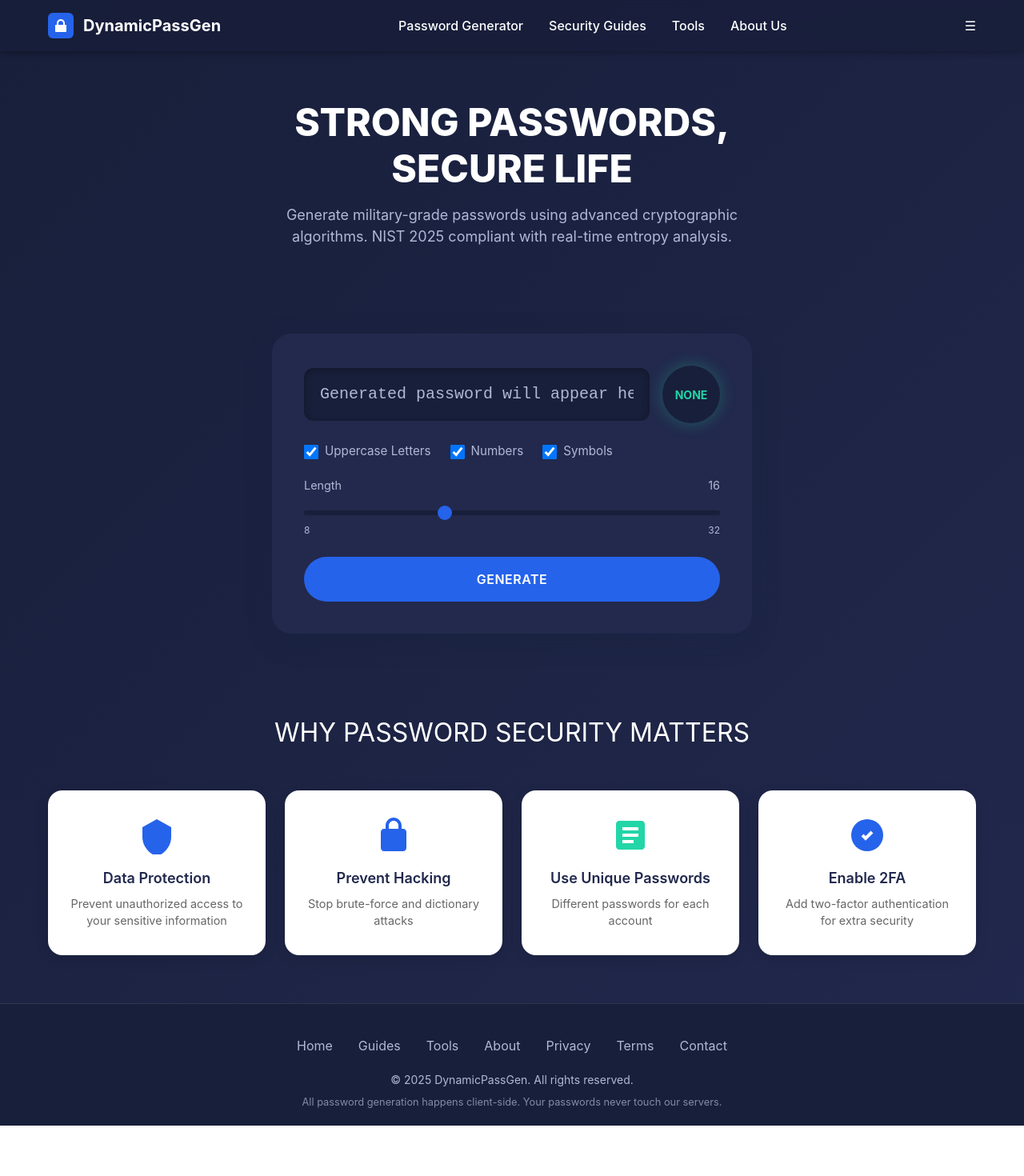
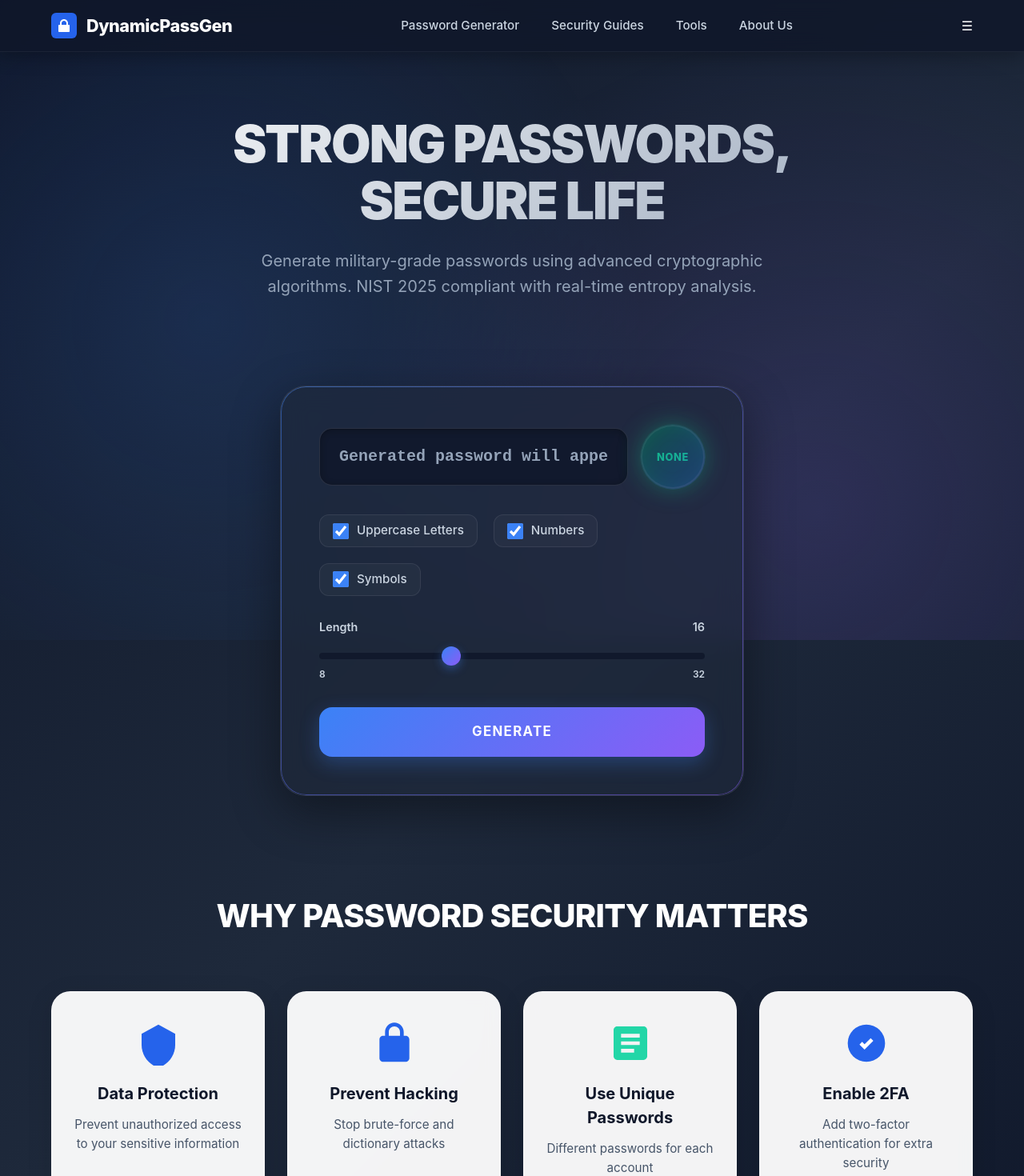
Before and after one commit to atypicvoyage-droid/dynamicpassgen-redesign, a Next.js app: page / in a window 1280 px wide. Shown: the top 1470 px of the page at 80% size. Before the commit the page ends 1407 px from the top, so only its background shows below. Built offline with nearby package versions, Linux system fonts and the light colour scheme.

Commit message:
Add professional design overhaul - enhanced globals.css with glassmorphism, gradients, and modern styling

```diff
--- a/app/globals.css
+++ b/app/globals.css
@@ -2,14 +2,18 @@
 @tailwind components;
 @tailwind utilities;
 
+@import url('https://fonts.googleapis.com/css2?family=Inter:wght@400;500;600;700;800;900&display=swap');
+
 :root {
-  --navy-dark: #181f3a;
-  --navy-medium: #21284d;
-  --navy-card: #22294c;
-  --blue-primary: #2563eb;
-  --blue-hover: #3275f7;
-  --accent-green: #22d6a7;
-  --text-light: #b1b8d6;
+  --navy-dark: #0f172a;
+  --navy-medium: #1e293b;
+  --navy-card: #1e293b;
+  --blue-primary: #3b82f6;
+  --blue-hover: #2563eb;
+  --purple-accent: #8b5cf6;
+  --green-accent: #10b981;
+  --text-light: #94a3b8;
+  --text-lighter: #cbd5e1;
 }
 
 * {
@@ -19,35 +23,54 @@
 }
 
 body {
-  font-family: -apple-system, BlinkMacSystemFont, 'Segoe UI', 'Roboto', 'Oxygen', 'Ubuntu', 'Cantarell', 'Fira Sans', 'Droid Sans', 'Helvetica Neue', sans-serif;
+  font-family: 'Inter', -apple-system, BlinkMacSystemFont, 'Segoe UI', 'Roboto', sans-serif;
   -webkit-font-smoothing: antialiased;
   -moz-osx-font-smoothing: grayscale;
-  background: linear-gradient(135deg, var(--navy-dark) 0%, var(--navy-medium) 100%);
+  background: linear-gradient(135deg, #0f172a 0%, #1e293b 50%, #0f172a 100%);
   color: white;
   min-height: 100vh;
+  position: relative;
+  overflow-x: hidden;
+}
+
+body::before {
+  content: '';
+  position: fixed;
+  top: 0;
+  left: 0;
+  right: 0;
+  bottom: 0;
+  background:
+    radial-gradient(circle at 20% 50%, rgba(59, 130, 246, 0.15) 0%, transparent 50%),
+    radial-gradient(circle at 80% 80%, rgba(139, 92, 246, 0.15) 0%, transparent 50%);
+  pointer-events: none;
+  z-index: 0;
 }
 
 .app-container {
   display: flex;
   flex-direction: column;
   min-height: 100vh;
+  position: relative;
+  z-index: 1;
 }
 
 /* Header Styles */
 .site-header {
-  background: rgba(24, 31, 58, 0.8);
-  backdrop-filter: blur(10px);
+  background: rgba(15, 23, 42, 0.8);
+  backdrop-filter: blur(12px);
+  border-bottom: 1px solid rgba(255, 255, 255, 0.05);
   padding: 1rem 0;
   position: sticky;
   top: 0;
   z-index: 1000;
-  box-shadow: 0 2px 8px rgba(0, 0, 0, 0.3);
+  box-shadow: 0 4px 24px rgba(0, 0, 0, 0.3);
 }
 
 .header-content {
   max-width: 1200px;
   margin: 0 auto;
-  padding: 0 20px;
+  padding: 0 24px;
   display: flex;
   justify-content: space-between;
   align-items: center;
@@ -59,56 +82,107 @@ body {
   gap: 12px;
   color: white;
   text-decoration: none;
-  font-weight: 700;
-  font-size: 1.25rem;
+  font-weight: 800;
+  font-size: 1.35rem;
+  letter-spacing: -0.02em;
+  transition: all 0.3s ease;
+}
+
+.logo:hover {
+  transform: translateY(-1px);
+  color: var(--blue-primary);
 }
 
 .nav-links {
   display: flex;
-  gap: 2rem;
+  gap: 2.5rem;
   align-items: center;
 }
 
 .nav-link {
-  color: white;
+  color: var(--text-lighter);
   text-decoration: none;
   font-weight: 500;
-  transition: color 0.3s ease;
+  font-size: 0.95rem;
+  transition: all 0.3s ease;
+  position: relative;
+}
+
+.nav-link::after {
+  content: '';
+  position: absolute;
+  bottom: -4px;
+  left: 0;
+  width: 0;
+  height: 2px;
+  background: var(--blue-primary);
+  transition: width 0.3s ease;
 }
 
 .nav-link:hover {
-  color: var(--accent-green);
+  color: white;
+}
+
+.nav-link:hover::after {
+  width: 100%;
 }
 
 /* Hero Section */
 .hero {
-  padding: 60px 20px;
+  padding: 80px 24px 60px;
   text-align: center;
+  position: relative;
 }
 
 .hero h1 {
-  font-size: 3rem;
-  font-weight: 800;
-  line-height: 1.2;
-  margin-bottom: 1rem;
-  color: white;
+  font-size: 4rem;
+  font-weight: 900;
+  line-height: 1.1;
+  margin-bottom: 1.5rem;
+  background: linear-gradient(135deg, #ffffff 0%, #94a3b8 100%);
+  -webkit-background-clip: text;
+  -webkit-text-fill-color: transparent;
+  background-clip: text;
+  letter-spacing: -0.03em;
 }
 
 .hero p {
-  font-size: 1.125rem;
+  font-size: 1.25rem;
   color: var(--text-light);
-  max-width: 600px;
+  max-width: 650px;
   margin: 0 auto 3rem;
+  line-height: 1.6;
 }
 
-/* Central Card */
+/* Central Card - Glassmorphism */
 .central-card {
-  background: var(--navy-card);
-  border-radius: 24px;
-  box-shadow: 0 8px 32px rgba(22, 34, 63, 0.3);
-  padding: 40px;
-  max-width: 600px;
+  background: rgba(30, 41, 59, 0.6);
+  backdrop-filter: blur(16px);
+  border: 1px solid rgba(255, 255, 255, 0.08);
+  border-radius: 32px;
+  box-shadow:
+    0 20px 60px rgba(0, 0, 0, 0.4),
+    inset 0 1px 0 rgba(255, 255, 255, 0.1);
+  padding: 48px;
+  max-width: 580px;
   margin: 0 auto;
+  position: relative;
+}
+
+.central-card::before {
+  content: '';
+  position: absolute;
+  top: 0;
+  left: 0;
+  right: 0;
+  bottom: 0;
+  border-radius: 32px;
+  padding: 1px;
+  background: linear-gradient(135deg, rgba(59, 130, 246, 0.5), rgba(139, 92, 246, 0.5));
+  -webkit-mask: linear-gradient(#fff 0 0) content-box, linear-gradient(#fff 0 0);
+  -webkit-mask-composite: xor;
+  mask-composite: exclude;
+  pointer-events: none;
 }
 
 /* Password Display */
@@ -116,184 +190,265 @@ body {
   display: flex;
   align-items: center;
   gap: 16px;
-  margin-bottom: 24px;
+  margin-bottom: 32px;
 }
 
 .password-input {
   flex: 1;
-  background: var(--navy-dark);
+  background: rgba(15, 23, 42, 0.8);
   color: white;
-  border: none;
-  border-radius: 12px;
-  padding: 18px 20px;
+  border: 1px solid rgba(255, 255, 255, 0.1);
+  border-radius: 16px;
+  padding: 20px 24px;
   font-size: 1.25rem;
   font-family: 'Courier New', monospace;
+  font-weight: 600;
   box-shadow: inset 0 2px 8px rgba(0, 0, 0, 0.3);
+  transition: all 0.3s ease;
+}
+
+.password-input:focus {
+  outline: none;
+  border-color: var(--blue-primary);
+  box-shadow: 0 0 0 4px rgba(59, 130, 246, 0.1);
 }
 
 .password-input::placeholder {
   color: var(--text-light);
 }
 
-/* Strength Meter Circle */
+/* Strength Circle - Animated */
 .strength-circle {
-  width: 72px;
-  height: 72px;
-  background: var(--navy-dark);
+  width: 80px;
+  height: 80px;
+  background: rgba(15, 23, 42, 0.8);
+  border: 2px solid rgba(255, 255, 255, 0.1);
   border-radius: 50%;
   display: flex;
   align-items: center;
   justify-content: center;
-  font-weight: 700;
-  font-size: 0.875rem;
-  color: var(--accent-green);
-  box-shadow: 0 0 20px rgba(34, 214, 167, 0.3);
+  font-weight: 800;
+  font-size: 0.8rem;
+  letter-spacing: 0.05em;
+  color: var(--green-accent);
+  box-shadow:
+    0 0 30px rgba(16, 185, 129, 0.4),
+    inset 0 0 20px rgba(16, 185, 129, 0.1);
+  position: relative;
+  flex-shrink: 0;
+}
+
+.strength-circle::before {
+  content: '';
+  position: absolute;
+  top: -2px;
+  left: -2px;
+  right: -2px;
+  bottom: -2px;
+  border-radius: 50%;
+  background: linear-gradient(135deg, var(--green-accent), var(--blue-primary));
+  opacity: 0.3;
+  animation: pulse 2s ease-in-out infinite;
+}
+
+@keyframes pulse {
+  0%, 100% { opacity: 0.3; transform: scale(1); }
+  50% { opacity: 0.6; transform: scale(1.05); }
 }
 
 /* Options Row */
 .options-row {
   display: flex;
-  gap: 24px;
-  margin-bottom: 20px;
+  gap: 20px;
+  margin-bottom: 28px;
   flex-wrap: wrap;
 }
 
 .option-label {
   display: flex;
   align-items: center;
-  gap: 8px;
-  color: var(--text-light);
+  gap: 10px;
+  color: var(--text-lighter);
   font-size: 0.95rem;
+  font-weight: 500;
   cursor: pointer;
+  padding: 8px 16px;
+  background: rgba(255, 255, 255, 0.03);
+  border: 1px solid rgba(255, 255, 255, 0.08);
+  border-radius: 12px;
+  transition: all 0.3s ease;
+}
+
+.option-label:hover {
+  background: rgba(255, 255, 255, 0.06);
+  border-color: rgba(59, 130, 246, 0.3);
 }
 
 .option-label input[type="checkbox"] {
-  width: 18px;
-  height: 18px;
+  width: 20px;
+  height: 20px;
   cursor: pointer;
+  accent-color: var(--blue-primary);
 }
 
 /* Length Slider */
 .length-control {
-  margin-bottom: 24px;
+  margin-bottom: 32px;
 }
 
 .length-label {
   display: flex;
   justify-content: space-between;
-  margin-bottom: 8px;
-  color: var(--text-light);
+  margin-bottom: 12px;
+  color: var(--text-lighter);
   font-size: 0.9rem;
+  font-weight: 600;
 }
 
 .length-slider {
   width: 100%;
-  height: 6px;
-  border-radius: 3px;
-  background: var(--navy-dark);
+  height: 8px;
+  border-radius: 4px;
+  background: rgba(15, 23, 42, 0.8);
   outline: none;
   -webkit-appearance: none;
+  position: relative;
 }
 
 .length-slider::-webkit-slider-thumb {
   -webkit-appearance: none;
-  width: 18px;
-  height: 18px;
+  width: 24px;
+  height: 24px;
   border-radius: 50%;
-  background: var(--blue-primary);
+  background: linear-gradient(135deg, var(--blue-primary), var(--purple-accent));
   cursor: pointer;
+  box-shadow: 0 4px 12px rgba(59, 130, 246, 0.4);
+  transition: all 0.3s ease;
+}
+
+.length-slider::-webkit-slider-thumb:hover {
+  transform: scale(1.1);
+  box-shadow: 0 6px 16px rgba(59, 130, 246, 0.6);
 }
 
 .length-slider::-moz-range-thumb {
-  width: 18px;
-  height: 18px;
+  width: 24px;
+  height: 24px;
   border-radius: 50%;
-  background: var(--blue-primary);
+  background: linear-gradient(135deg, var(--blue-primary), var(--purple-accent));
   cursor: pointer;
   border: none;
+  box-shadow: 0 4px 12px rgba(59, 130, 246, 0.4);
 }
 
-/* Generate Button */
+/* Generate Button - Premium */
 .generate-btn {
   width: 100%;
-  background: var(--blue-primary);
+  background: linear-gradient(135deg, var(--blue-primary) 0%, var(--purple-accent) 100%);
   color: white;
   border: none;
-  border-radius: 32px;
-  padding: 16px 32px;
-  font-size: 1rem;
-  font-weight: 600;
+  border-radius: 16px;
+  padding: 18px 32px;
+  font-size: 1.05rem;
+  font-weight: 700;
   cursor: pointer;
   transition: all 0.3s ease;
   text-transform: uppercase;
-  letter-spacing: 0.5px;
+  letter-spacing: 0.08em;
+  box-shadow: 0 8px 24px rgba(59, 130, 246, 0.3);
+  position: relative;
+  overflow: hidden;
+}
+
+.generate-btn::before {
+  content: '';
+  position: absolute;
+  top: 0;
+  left: -100%;
+  width: 100%;
+  height: 100%;
+  background: linear-gradient(90deg, transparent, rgba(255, 255, 255, 0.2), transparent);
+  transition: left 0.5s ease;
+}
+
+.generate-btn:hover::before {
+  left: 100%;
 }
 
 .generate-btn:hover {
-  background: var(--blue-hover);
   transform: translateY(-2px);
-  box-shadow: 0 8px 24px rgba(37, 99, 235, 0.4);
+  box-shadow: 0 12px 32px rgba(59, 130, 246, 0.5);
+}
+
+.generate-btn:active {
+  transform: translateY(0);
 }
 
 /* Feature Cards */
 .features-section {
-  padding: 60px 20px;
+  padding: 80px 24px;
   max-width: 1200px;
   margin: 0 auto;
 }
 
 .features-heading {
   text-align: center;
-  font-size: 2rem;
-  margin-bottom: 3rem;
+  font-size: 2.5rem;
+  font-weight: 800;
+  margin-bottom: 4rem;
   color: white;
+  letter-spacing: -0.02em;
 }
 
 .features-grid {
   display: grid;
-  grid-template-columns: repeat(auto-fit, minmax(250px, 1fr));
-  gap: 24px;
+  grid-template-columns: repeat(auto-fit, minmax(260px, 1fr));
+  gap: 28px;
 }
 
 .feature-card {
-  background: white;
-  color: var(--navy-medium);
-  border-radius: 18px;
-  padding: 32px 24px;
+  background: rgba(255, 255, 255, 0.95);
+  backdrop-filter: blur(10px);
+  color: var(--navy-dark);
+  border-radius: 24px;
+  padding: 36px 28px;
   text-align: center;
-  box-shadow: 0 4px 16px rgba(0, 0, 0, 0.1);
-  transition: transform 0.3s ease;
+  box-shadow: 0 8px 32px rgba(0, 0, 0, 0.12);
+  transition: all 0.4s ease;
+  border: 1px solid rgba(255, 255, 255, 0.2);
 }
 
 .feature-card:hover {
-  transform: translateY(-4px);
+  transform: translateY(-8px);
+  box-shadow: 0 16px 48px rgba(0, 0, 0, 0.2);
 }
 
 .feature-icon {
-  margin: 0 auto 16px;
-  width: 48px;
-  height: 48px;
+  margin: 0 auto 20px;
+  width: 56px;
+  height: 56px;
 }
 
 .feature-title {
-  font-size: 1.125rem;
-  font-weight: 600;
-  margin-bottom: 8px;
-  color: var(--navy-medium);
+  font-size: 1.25rem;
+  font-weight: 700;
+  margin-bottom: 12px;
+  color: var(--navy-dark);
 }
 
 .feature-description {
-  font-size: 0.9rem;
-  color: #666;
-  line-height: 1.5;
+  font-size: 0.95rem;
+  color: #475569;
+  line-height: 1.6;
 }
 
 /* Footer */
 .site-footer {
-  background: var(--navy-dark);
-  padding: 40px 20px 20px;
+  background: rgba(15, 23, 42, 0.8);
+  backdrop-filter: blur(12px);
+  padding: 60px 24px 24px;
   margin-top: auto;
-  border-top: 1px solid rgba(255, 255, 255, 0.1);
+  border-top: 1px solid rgba(255, 255, 255, 0.05);
 }
 
 .footer-content {
@@ -306,29 +461,54 @@ body {
 .footer-links {
   display: flex;
   justify-content: center;
-  gap: 2rem;
-  margin-bottom: 20px;
+  gap: 2.5rem;
+  margin-bottom: 28px;
   flex-wrap: wrap;
 }
 
 .footer-link {
-  color: var(--text-light);
+  color: var(--text-lighter);
   text-decoration: none;
-  transition: color 0.3s ease;
+  font-weight: 500;
+  transition: all 0.3s ease;
 }
 
 .footer-link:hover {
   color: white;
 }
 
+/* Trust Badges */
+.trust-badges {
+  display: flex;
+  justify-content: center;
+  gap: 32px;
+  margin-top: 48px;
+  padding-top: 32px;
+  border-top: 1px solid rgba(255, 255, 255, 0.05);
+  flex-wrap: wrap;
+}
+
+.trust-badge {
+  display: flex;
+  align-items: center;
+  gap: 8px;
+  color: var(--text-lighter);
+  font-size: 0.85rem;
+  font-weight: 600;
+}
+
 /* Responsive */
 @media (max-width: 768px) {
   .hero h1 {
-    font-size: 2rem;
+    font-size: 2.5rem;
+  }
+
+  .hero p {
+    font-size: 1.05rem;
   }
 
   .central-card {
-    padding: 24px;
+    padding: 32px 24px;
   }
 
   .password-display-row {
@@ -351,4 +531,9 @@ body {
   .features-grid {
     grid-template-columns: 1fr;
   }
+
+  .footer-links {
+    flex-direction: column;
+    gap: 16px;
+  }
 }
```
